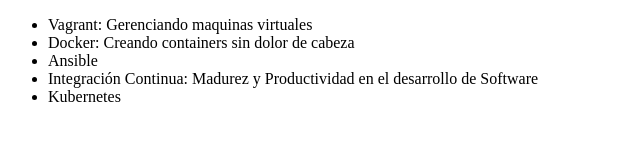
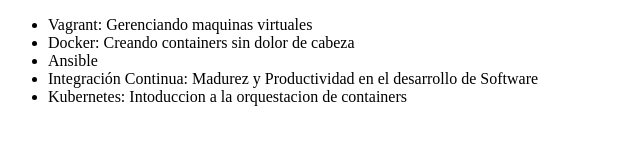
Before and after one commit to matiasgiache/Cursos, a plain HTML site: page index.html in a window 1280 px wide. Shown: the whole page, without its empty margins (0-640 px from the left). Drawn offline with Linux system fonts and the light colour scheme.

Commit message:
Modificando el nombre del curso Kubernetes

```diff
--- a/index.html
+++ b/index.html
@@ -10,7 +10,7 @@
          <li> Docker: Creando containers sin dolor de cabeza </li>
          <li> Ansible </li>
          <li> Integración Continua: Madurez y Productividad en el desarrollo de Software</li>
-         <li>Kubernetes</li>
+         <li>Kubernetes: Intoduccion a la orquestacion de containers</li>
      </ul>
 </body>
 </html>
```
